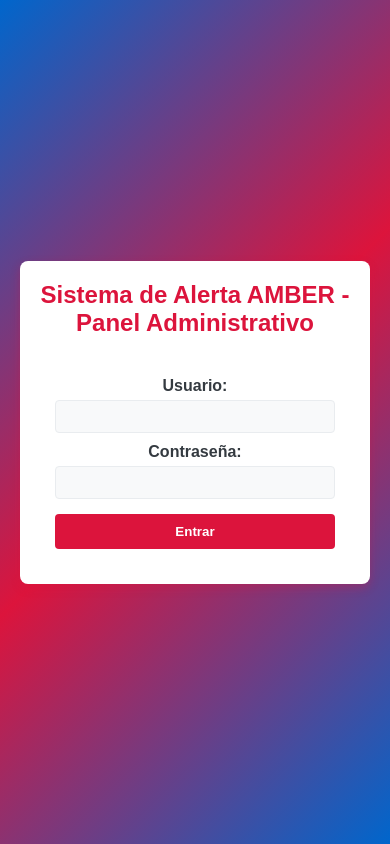
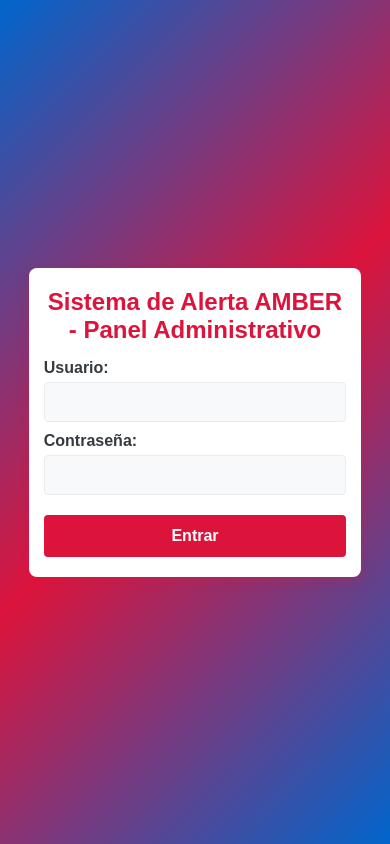
Before and after one commit to IamKhike/AmberAlertPrototype, a Django app: page / in a window 390 px wide. Run offline with Django 5.2, Linux system fonts and the light colour scheme.

Commit message:
css final

```diff
--- a/static/estilo_login.css
+++ b/static/estilo_login.css
@@ -20,17 +20,6 @@
     box-sizing: border-box;
 }
 
-.login-container {
-    background-color: var(--blanco-panama);
-    padding: 20px;
-    border-radius: 8px;
-    box-shadow: 0 4px 10px var(--sombra-login);
-    width: 90%;
-    max-width: 350px;
-    text-align: center;
-}
-
-/* Estilo general del body */
 body {
     font-family: 'Arial', sans-serif;
     background: linear-gradient(135deg, var(--azul-panama) 0%, var(--rojo-panama) 50%, var(--azul-panama) 100%);
@@ -39,18 +28,31 @@
     display: flex;
     justify-content: center;
     align-items: center;
+    padding: 20px; /* espacio para que no toque bordes en móviles */
 }
 
-/* Contenedor del formulario */
-form {
-    margin-top: 10px;
+/* Contenedor principal del login */
+.login-container {
+    background-color: var(--blanco-panama);
+    padding: 25px 20px;
+    border-radius: 8px;
+    box-shadow: 0 4px 10px var(--sombra-login);
+    width: 100%;
+    max-width: 400px; /* un poco más ancho para pantallas grandes */
+    box-sizing: border-box;
+    text-align: center;
 }
 
 /* Título */
 h2 {
-    text-align: center;
     color: var(--rojo-panama);
     margin-bottom: 15px;
+    font-size: 1.8rem;
+}
+
+/* Formulario */
+form {
+    margin-top: 10px;
 }
 
 /* Etiquetas */
@@ -59,36 +61,40 @@
     margin: 10px 0 5px;
     color: var(--gris-oscuro);
     font-weight: bold;
+    font-size: 1rem;
+    text-align: left;
 }
 
-/* Campos de texto */
+/* Inputs */
 input[type="text"],
 input[type="password"] {
     width: 100%;
-    padding: 8px 10px;
+    padding: 10px 12px;
     border: 1px solid var(--gris-medio);
     border-radius: 4px;
     background-color: var(--gris-claro);
+    font-size: 1rem;
     transition: border 0.3s;
 }
 
 input[type="text"]:focus,
 input[type="password"]:focus {
-    border: 1px solid var(--azul-panama);
+    border: 2px solid var(--azul-panama);
     outline: none;
 }
 
 /* Botón */
 button {
     width: 100%;
-    padding: 10px;
+    padding: 12px;
     background-color: var(--rojo-panama);
     color: var(--blanco-panama);
     border: none;
     border-radius: 4px;
     cursor: pointer;
     font-weight: bold;
-    margin-top: 15px;
+    margin-top: 20px;
+    font-size: 1.1rem;
     transition: background-color 0.3s;
 }
 
@@ -104,9 +110,16 @@
     margin-bottom: 10px;
 }
 
-/* Responsive simple */
-@media (max-width: 400px) {
-    form {
-        padding: 15px;
+/* Responsive: ajustes para pantallas pequeñas */
+@media (max-width: 480px) {
+    .login-container {
+        padding: 20px 15px;
+        max-width: 95%;
+    }
+    h2 {
+        font-size: 1.5rem;
+    }
+    label, input[type="text"], input[type="password"], button {
+        font-size: 1rem;
     }
 }
```
Also changed, not shown: 1 other file.
